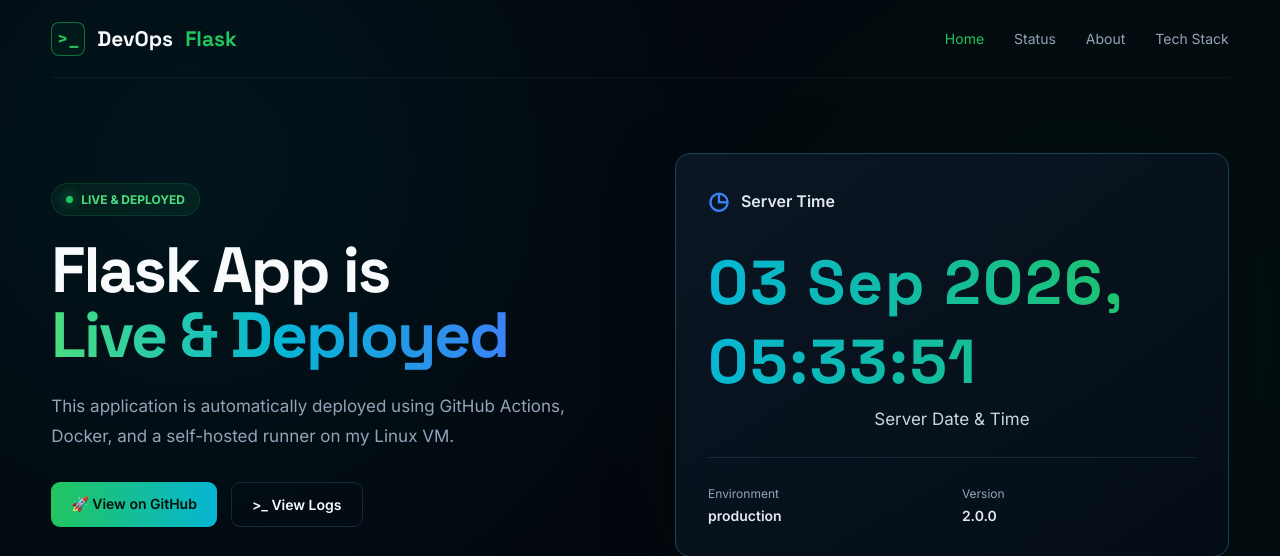
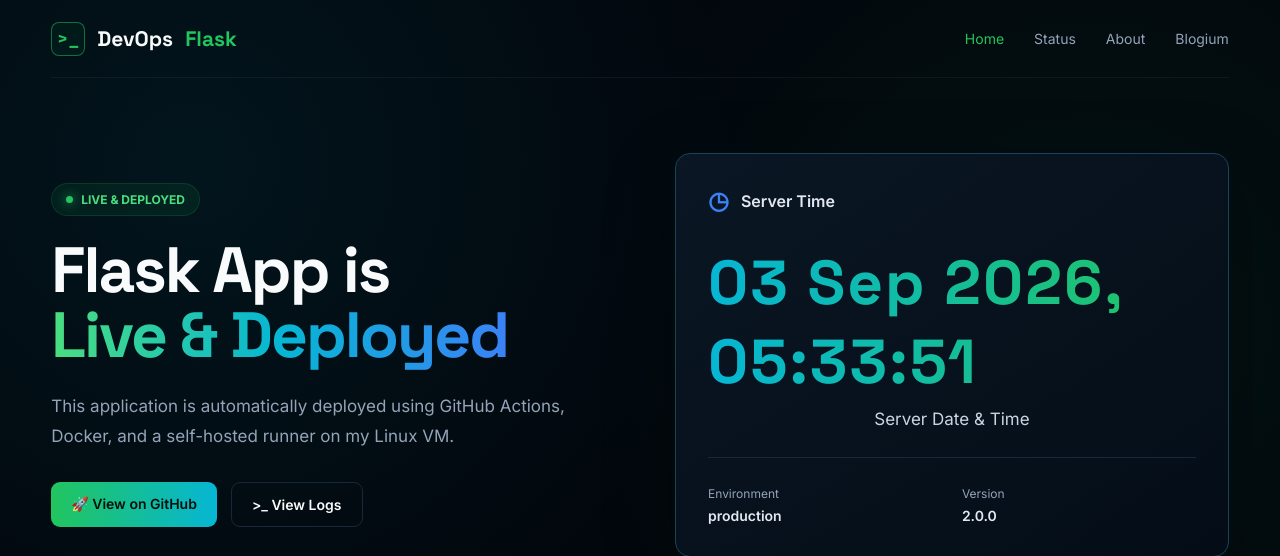
Before and after one commit to pranabsharma0019/flask-app, a Flask app: page / in a window 1280 px wide. Shown: the top 556 px of the page. Run offline with Flask 3, Linux system fonts and the light colour scheme.

Commit message:
ci/cd test archserver

```diff
--- a/templates/index.html
+++ b/templates/index.html
@@ -501,7 +501,7 @@
             <a href="/">Home</a>
             <a href="/">Status</a>
             <a href="/">About</a>
-            <a href="/">Tech Stack</a>
+            <a href="/">Blogium</a>
         </div>
     </nav>
 
```
